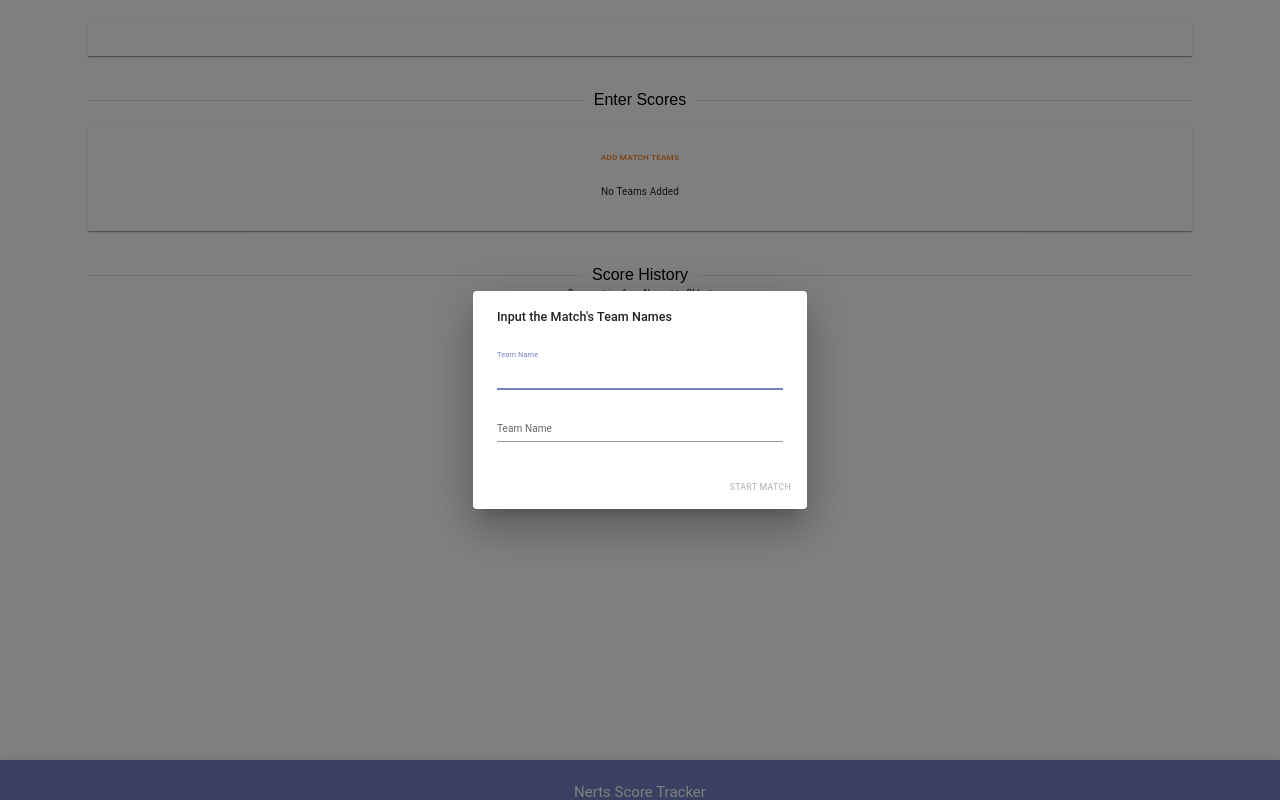
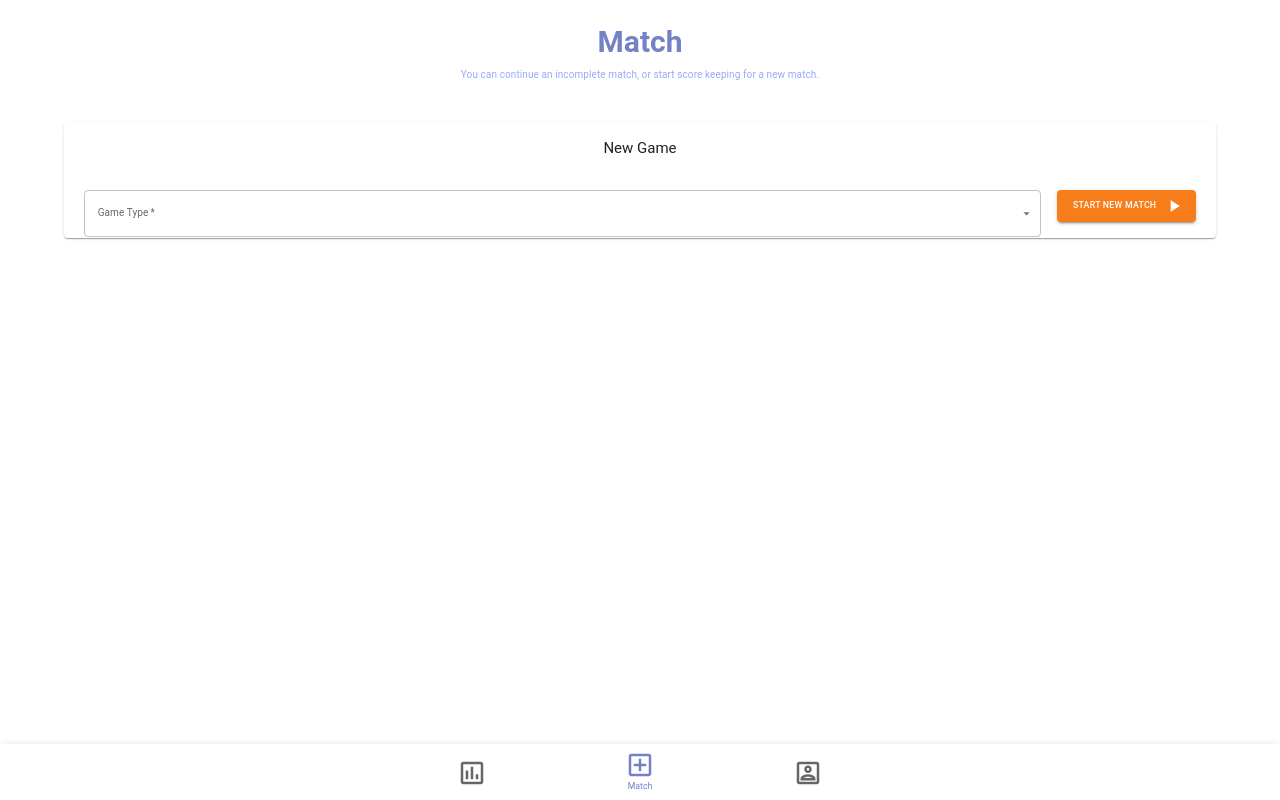
Before and after one commit to JaredJ13/score-tracker, a React (Vite) app in the folder score-tracker/: page / in a window 1280 px wide. Built offline with nearby package versions, Linux system fonts and the light colour scheme.

Commit message:
react-router, NewGame page, firebase init

```diff
--- a/score-tracker/package.json
+++ b/score-tracker/package.json
@@ -14,9 +14,11 @@
     "@emotion/styled": "^11.11.0",
     "@mui/icons-material": "^5.14.3",
     "@mui/material": "^5.14.5",
+    "firebase": "^10.3.1",
     "react": "^18.2.0",
     "react-dom": "^18.2.0",
-    "react-google-charts": "^4.0.1"
+    "react-google-charts": "^4.0.1",
+    "react-router-dom": "^6.15.0"
   },
   "devDependencies": {
     "@types/react": "^18.2.15",
--- a/score-tracker/src/App.jsx
+++ b/score-tracker/src/App.jsx
@@ -1,14 +1,21 @@
-import NewGame from "./pages/NewGame"
+import { Routes, Route } from "react-router-dom";
+
+import NewGame from "./pages/NewGame";
 import Layout from "./components/global/Layout";
+
+import NertsScoreTracker from "./components/gameTypes/NertsScoreKeeper";
 
 function App() {
   return (
     <>
       <Layout>
-        <NewGame />
+        <Routes>
+          <Route path="/" element={<NewGame />} />
+          <Route path="nerts" element={<NertsScoreTracker />} />
+        </Routes>
       </Layout>
     </>
   );
 }
 
-export default App
+export default App;
--- a/score-tracker/src/components/newGame/ScoreKeeper.jsx
+++ b/score-tracker/src/components/gameTypes/NertsScoreKeeper.jsx
@@ -63,7 +63,7 @@ export default function ScoreKeeper() {
   }, [editScoreData]);
 
   const options = {
-    // title: "",
+    title: "Nerts Match",
     // hAxis: { title: "Teams" },
     // vAxis: { title: "Score" },
     legend: "none",
@@ -384,7 +384,7 @@ export default function ScoreKeeper() {
               ""
             )}
             <Dialog open={addTeamModalOpen} onClose={handleAddTeamModal}>
-              <DialogTitle>Input the Match{"'"}s Team Names</DialogTitle>
+              <DialogTitle>Input the Matches Team Names</DialogTitle>
               <DialogContent>
                 <TextField
                   autoFocus
@@ -397,7 +397,6 @@ export default function ScoreKeeper() {
                   onChange={(e) => setAddTeam1Name(e.target.value)}
                 />
                 <TextField
-                  autoFocus
                   margin="dense"
                   id="new-team-name"
                   label="Team Name"
--- a/score-tracker/src/components/global/Layout.jsx
+++ b/score-tracker/src/components/global/Layout.jsx
@@ -1,7 +1,12 @@
 /* eslint-disable react/prop-types */
-import AppBar from "@mui/material/AppBar";
-import { Toolbar, Typography } from "@mui/material";
+import { Paper, BottomNavigation, BottomNavigationAction } from "@mui/material";
 import { ThemeProvider, createTheme } from "@mui/material/styles";
+
+// icon imports
+import InsertChartOutlinedTwoToneIcon from "@mui/icons-material/InsertChartOutlinedTwoTone";
+import AddBoxOutlinedIcon from "@mui/icons-material/AddBoxOutlined";
+import PortraitOutlinedIcon from "@mui/icons-material/PortraitOutlined";
+import { useEffect, useState } from "react";
 
 // themes
 const lightTheme = createTheme({
@@ -29,23 +34,38 @@ const lightTheme = createTheme({
 });
 
 export default function Layout({ children }) {
+  // state
+  const [navItemSelect, setNavItemSelect] = useState(1);
+
   return (
     <>
       <ThemeProvider theme={lightTheme}>
         <div className="layout-container">
-          <AppBar color="primary" sx={{ top: "auto", bottom: 0, height: 40 }}>
-            <Toolbar>
-              <Typography
-                variant="h5"
-                component="h1"
-                align="center"
-                sx={{ margin: "0 auto" }}
-              >
-                Nerts Score Tracker
-              </Typography>
-            </Toolbar>
-          </AppBar>
           {children}
+          {/* sticky bottom nav */}
+          <Paper
+            sx={{ position: "fixed", bottom: 0, left: 0, right: 0 }}
+            elevation={3}
+          >
+            <BottomNavigation
+              color="primary"
+              value={navItemSelect}
+              onChange={(event, newValue) => setNavItemSelect(newValue)}
+            >
+              <BottomNavigationAction
+                label="Stats"
+                icon={<InsertChartOutlinedTwoToneIcon sx={{ fontSize: 30 }} />}
+              />
+              <BottomNavigationAction
+                label="Match"
+                icon={<AddBoxOutlinedIcon sx={{ fontSize: 30 }} />}
+              />
+              <BottomNavigationAction
+                label="Account"
+                icon={<PortraitOutlinedIcon sx={{ fontSize: 30 }} />}
+              />
+            </BottomNavigation>
+          </Paper>
         </div>
       </ThemeProvider>
     </>
--- /dev/null
+++ b/score-tracker/src/pages/InitialLogin.jsx
@@ -0,0 +1,3 @@
+export default function InitialLogin() {
+  return <></>;
+}
--- a/score-tracker/src/pages/NewGame.jsx
+++ b/score-tracker/src/pages/NewGame.jsx
@@ -1,11 +1,85 @@
-import { Container } from "@mui/material";
-import ScoreKeeper from "../components/newGame/ScoreKeeper";
+import { useState } from "react";
+import { Link } from "react-router-dom";
+import {
+  Button,
+  Container,
+  FormControl,
+  Grid,
+  InputLabel,
+  MenuItem,
+  Paper,
+  Select,
+  Typography,
+} from "@mui/material";
+
+// icon imports
+import PlayArrowIcon from "@mui/icons-material/PlayArrow";
 
 export default function NewGame() {
+  // state
+  const [gameType, setGameType] = useState("");
+
   return (
     <>
       <Container>
-        <ScoreKeeper />
+        <Paper elevation={0} sx={{ mt: 2, mb: 4, p: 1 }}>
+          <Typography
+            align="center"
+            variant="h3"
+            component="h1"
+            color="primary"
+            sx={{ fontWeight: "bold" }}
+          >
+            Match
+          </Typography>
+          <Grid container justifyContent="center" mt={1}>
+            <Grid item xs={10}>
+              <Typography
+                align="center"
+                variant="body1"
+                sx={{ color: "#96aaf9" }}
+              >
+                You can continue an incomplete match, or start score keeping for
+                a new match.
+              </Typography>
+            </Grid>
+          </Grid>
+        </Paper>
+        <Paper elevation={1}>
+          <Typography align="center" variant="h5" pt={2} color="default">
+            New Game
+          </Typography>
+          <Grid container justifyContent="center" spacing={2} mt={2}>
+            <Grid item xs={10}>
+              <FormControl required sx={{ width: "100%" }}>
+                <InputLabel id="game-type-select-label" color="secondary">
+                  Game Type
+                </InputLabel>
+                <Select
+                  labelId="game-type-select-label"
+                  value={gameType}
+                  label="Game Type *"
+                  onChange={(e) => setGameType(e.target.value)}
+                  color="secondary"
+                >
+                  <MenuItem value="nerts">Nerts</MenuItem>
+                </Select>
+              </FormControl>
+            </Grid>
+            <Grid item>
+              <Link to={gameType !== null ? gameType : ""}>
+                <Button
+                  variant="contained"
+                  color="secondary"
+                  endIcon={<PlayArrowIcon />}
+                  sx={{ mb: 2, color: "#fff" }}
+                >
+                  Start New Match
+                </Button>
+              </Link>
+            </Grid>
+          </Grid>
+        </Paper>
       </Container>
     </>
   );
```
Also changed, not shown: score-tracker/src/firebase/FirebaseConfig.jsx (added, +27 -0 lines), score-tracker/src/main.jsx (+8 -8 lines), 1 other file (tests, documents, lock files or other folders).
